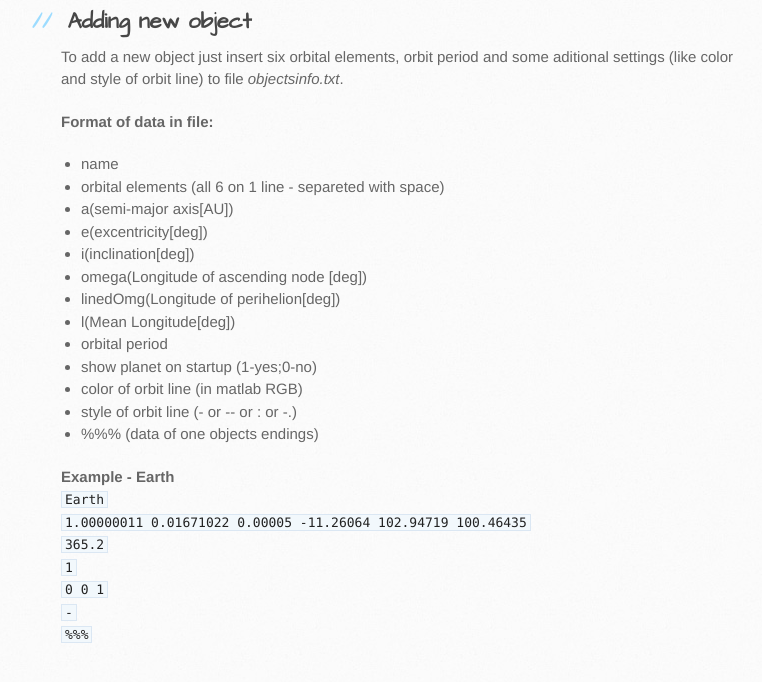
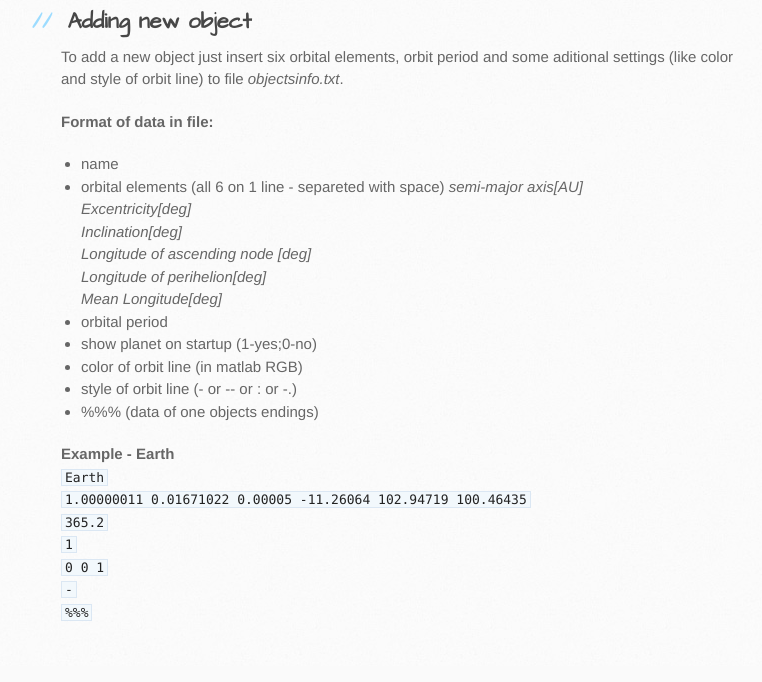
Before and after one commit to pavellu5/orbit-simulator, a plain HTML site: page index.html in a window 1280 px wide. Shown: the part 723-1405 px from the top of the page, without its empty margins (109-871 px from the left). Drawn offline with Linux system fonts and the light colour scheme.

```diff
--- a/index.html
+++ b/index.html
@@ -44,13 +44,14 @@
 
 <ul>
 <li>name</li>
-<li>orbital elements (all 6 on 1 line - separeted with space)</li>
-<li>a(semi-major axis[AU])</li>
-<li>e(excentricity[deg])</li>
-<li>i(inclination[deg])</li>
-<li>omega(Longitude of ascending node [deg])</li>
-<li>linedOmg(Longitude of perihelion[deg])</li>
-<li>l(Mean Longitude[deg])</li>
+<li>orbital elements (all 6 on 1 line - separeted with space)
+<em>semi-major axis[AU]</em><br>
+<em>Excentricity[deg]</em><br>
+<em>Inclination[deg]</em><br>
+<em>Longitude of ascending node [deg]</em><br>
+<em>Longitude of perihelion[deg]</em><br>
+<em>Mean Longitude[deg]</em><br>
+</li>
 <li>orbital period</li>
 <li>show planet on startup (1-yes;0-no)</li>
 <li>color of orbit line (in matlab RGB)</li>
--- a/params.json
+++ b/params.json
@@ -1 +1 @@
-{"name":"Orbit simulator","tagline":"Matlab space objects' orbits simulator","body":"### About\r\nOrbit simulator allow you to simulate orbits and positions of space objects in solar system at specific time. Positions of all objects are cumputed from orbital elements. Simulator loads data from external txt file which allows to add new objects (object must be orbiting the Sun). Orbit simulator is written in matlab.\r\n\r\n![Screenshot](https://raw.githubusercontent.com/pavellu5/orbit-simulator/master/screenshot.png)\r\n\r\n## Adding new object\r\nTo add a new object just insert six orbital elements, orbit period and some aditional settings (like color and style of orbit line) to file _objectsinfo.txt_.\r\n\r\n**Format of data in file:**  \r\n* name\r\n* orbital elements (all 6 on 1 line - separeted with space)\r\n* a(semi-major axis[AU])\r\n* e(excentricity[deg])\r\n* i(inclination[deg])\r\n* omega(Longitude of ascending node [deg])\r\n* linedOmg(Longitude of perihelion[deg])\r\n* l(Mean Longitude[deg])\r\n* orbital period\r\n* show planet on startup (1-yes;0-no)\r\n* color of orbit line (in matlab RGB)\r\n* style of orbit line (- or -- or : or -.)\r\n* %%% (data of one objects endings)\r\n\r\n**Example - Earth**  \r\n`Earth`  \r\n`1.00000011  0.01671022  0.00005  -11.26064  102.94719  100.46435`  \r\n`365.2`  \r\n`1`  \r\n`0 0 1`  \r\n`-`  \r\n`%%%`  \r\n","google":"","note":"Don't delete this file! It's used internally to help with page regeneration."}
+{"name":"Orbit simulator","tagline":"Matlab space objects' orbits simulator","body":"### About\r\nOrbit simulator allow you to simulate orbits and positions of space objects in solar system at specific time. Positions of all objects are cumputed from orbital elements. Simulator loads data from external txt file which allows to add new objects (object must be orbiting the Sun). Orbit simulator is written in matlab.\r\n\r\n![Screenshot](https://raw.githubusercontent.com/pavellu5/orbit-simulator/master/screenshot.png)\r\n\r\n## Adding new object\r\nTo add a new object just insert six orbital elements, orbit period and some aditional settings (like color and style of orbit line) to file _objectsinfo.txt_.\r\n\r\n**Format of data in file:**  \r\n* name\r\n* orbital elements (all 6 on 1 line - separeted with space)\r\n_semi-major axis[AU]_  \r\n_Excentricity[deg]_  \r\n_Inclination[deg]_  \r\n_Longitude of ascending node [deg]_  \r\n_Longitude of perihelion[deg]_  \r\n_Mean Longitude[deg]_  \r\n* orbital period\r\n* show planet on startup (1-yes;0-no)\r\n* color of orbit line (in matlab RGB)\r\n* style of orbit line (- or -- or : or -.)\r\n* %%% (data of one objects endings)\r\n\r\n**Example - Earth**  \r\n`Earth`  \r\n`1.00000011  0.01671022  0.00005  -11.26064  102.94719  100.46435`  \r\n`365.2`  \r\n`1`  \r\n`0 0 1`  \r\n`-`  \r\n`%%%`  \r\n","google":"","note":"Don't delete this file! It's used internally to help with page regeneration."}
```
